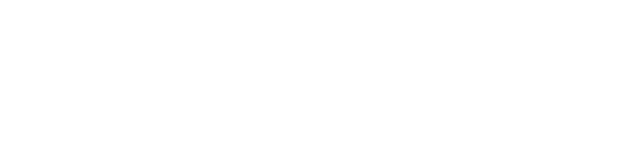
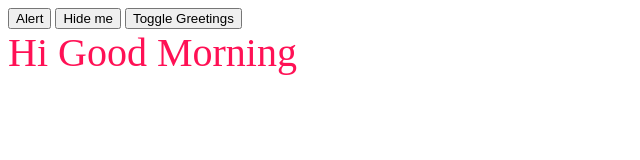
Before and after one commit to mdjazib/shahzaib, a plain HTML site: page javascript/Basics/index.html in a window 1280 px wide. Shown: the whole page, without its empty margins (0-640 px from the left). Drawn offline with Linux system fonts and the light colour scheme.

Commit message:
objects and dom

```diff
--- a/javascript/Basics/index.html
+++ b/javascript/Basics/index.html
@@ -8,7 +8,21 @@
 </head>
 
 <body>
+    <button onclick='alert("hello")'>Alert</button>
+    <button onclick='hideMe(this)'>Hide me</button>
+    <button onclick="toggleGreetings()">Toggle Greetings</button>
+    <div class="toggle">Hi Good Morning</div>
     <script src="script.js"></script>
+    <style>
+        .greetings {
+            display: none;
+        }
+
+        .toggle {
+            font-size: 40px;
+            color: #f15;
+        }
+    </style>
 </body>
 
 </html>
--- a/javascript/Basics/script.js
+++ b/javascript/Basics/script.js
@@ -349,3 +349,53 @@ const numbers = [1, 20, 18, 15, 12, 8, 3, 2, 5, 4, 88];
 // })
 
 // console.log(newNumbers);
+
+
+// const obj = {
+//     name: "shahzaib",
+//     age: 20,
+//     gender: "male",
+//     father: {
+//         name: "",
+//         cnic: "",
+//         number: "",
+//         business: {
+//             name: "Tesla",
+//             income: ""
+//         }
+//     }
+// }
+// let objKey = "age";
+// console.log(obj[objKey]);
+
+// const business = obj.father.business;
+// console.log(business.name);
+
+// // const newObj = { ...obj };
+// const newObj = JSON.parse(JSON.stringify({ ...obj }));
+// newObj.name = "new";
+// newObj.father.business.name = "Meta";
+// console.log(newObj);
+// console.log(obj);
+
+// for (const key in obj) {
+//     console.log(`${key} - ${JSON.stringify(obj[key])}`);
+// }
+
+// console.log(Object.keys(obj));
+// console.log(Object.values(obj));
+// console.log(Object.entries(obj));
+
+const hideMe = (e) => {
+    e.remove();
+}
+
+// function enterYourName(){
+
+// }
+
+const toggleGreetings = () => {
+    const greetings = document.querySelector(".toggle");
+    // greetings.style.backgroundColor = "blue";
+    greetings.classList.toggle("greetings");
+}
```
